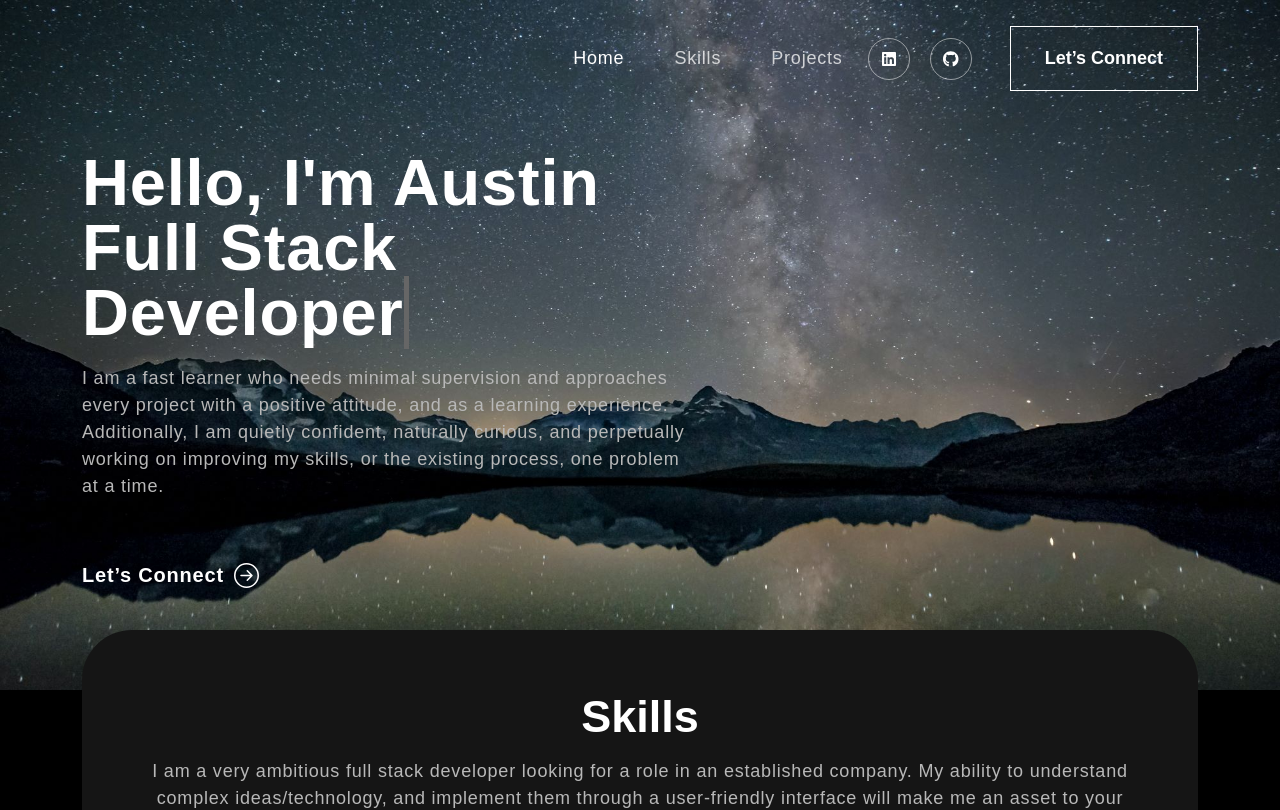
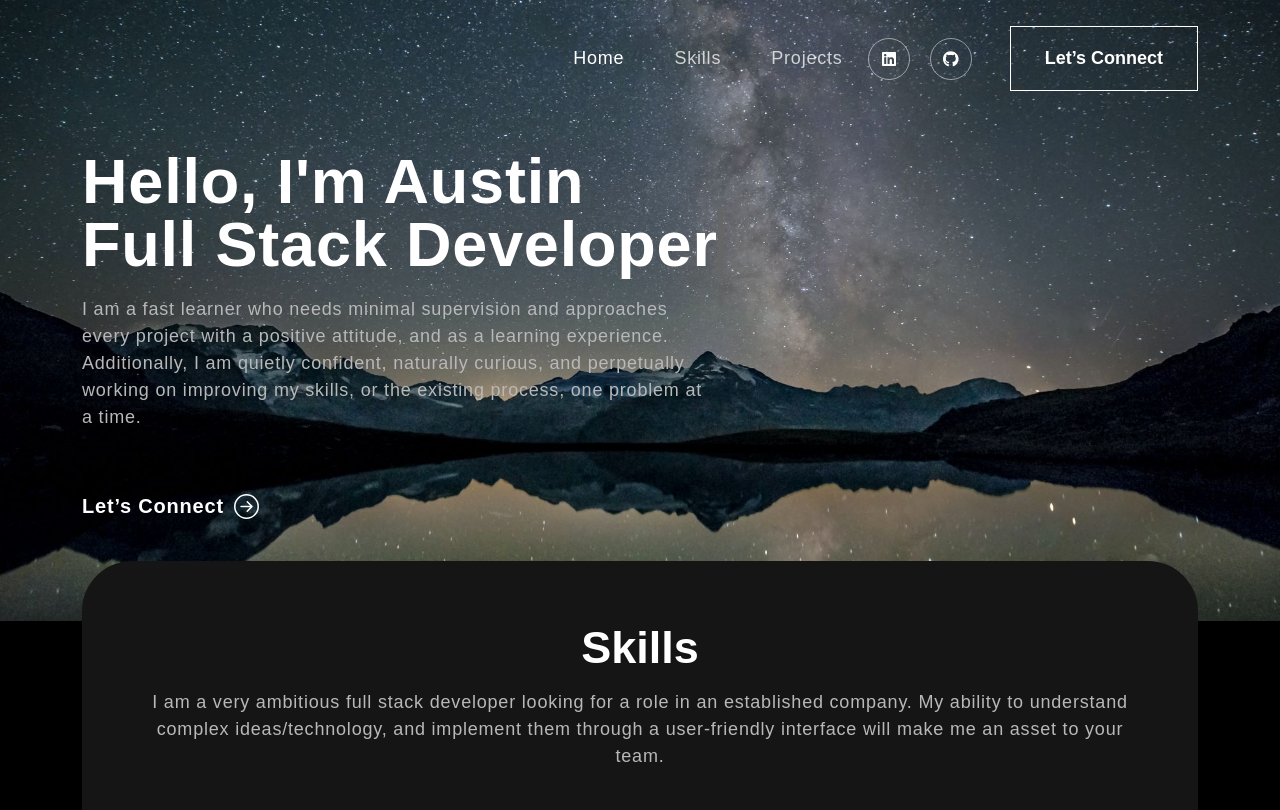
Before and after one commit to DomeAustinB/Portfolio_Website, a React (Create React App) app: page / in a window 1280 px wide. Shown: the top 810 px of the page. Built offline with nearby package versions, Linux system fonts and the light colour scheme.

Commit message:
set a break on the typing animation that way it is only on one line and easier to read

```diff
--- a/src/App.css
+++ b/src/App.css
@@ -254,7 +254,7 @@
   display: inline-block;
 }
 .banner h1 {
-  font-size: 65px;
+  font-size: 63px;
   font-weight: 700;
   letter-spacing: 0.8px;
   line-height: 1;
@@ -266,7 +266,7 @@
   font-size: 18px;
   letter-spacing: 0.8px;
   line-height: 1.5em;
-  width: 96%;
+  width: 98%;
 }
 .banner button {
   color: #fff;
--- a/src/components/Banner.js
+++ b/src/components/Banner.js
@@ -55,7 +55,7 @@
             <TrackVisibility>
               {({ isVisible }) =>
               <div className={isVisible ? "animate__animated animate__fadeIn" : ""}>
-                <h1>{`Hello, I'm Austin`} <span className="txt-rotate" dataPeriod="1000" data-rotate='[ "Full Stack Developer", "Data Analyst", "Project Manager" ]'><span className="wrap">{text}</span></span></h1>
+                <h1>{`Hello, I'm Austin`} <br></br> <span className="txt-rotate" dataPeriod="1000" data-rotate='[ "Full Stack Developer", "Data Analyst", "Project Manager" ]'><span className="wrap">{text}</span></span></h1>
                   <p>I am a fast learner who needs minimal supervision and approaches every project with a positive attitude, and as a learning experience. Additionally, I am quietly confident, naturally curious, and perpetually working on
             improving my skills, or the existing process, one problem at a time.</p>
                   <button onClick={() => console.log('connect')}>Let’s Connect <ArrowRightCircle size={25} /></button>
```
Also changed, not shown: src/assets/img/contact-img.svg.
